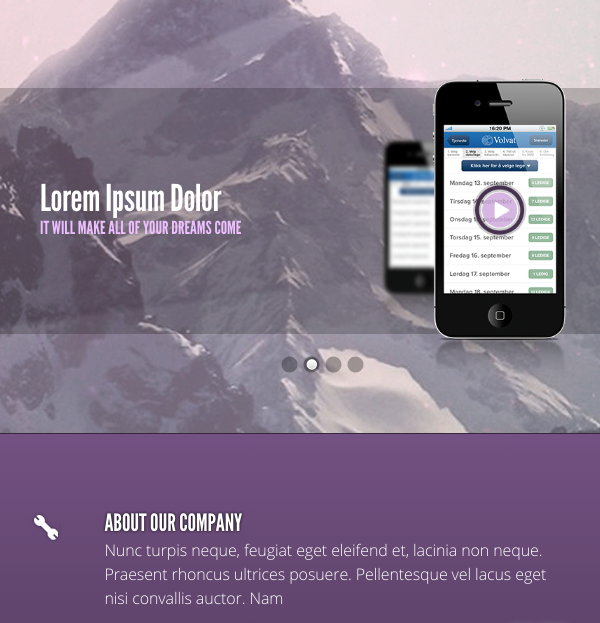
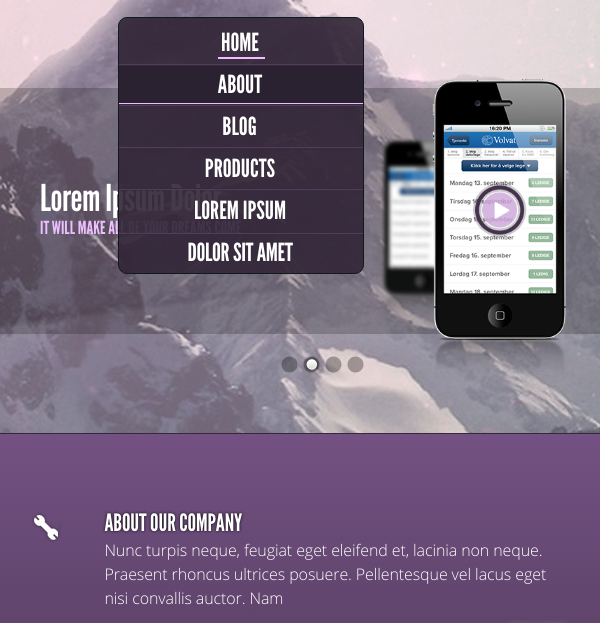
Before and after one commit to nightpost/ira-module-7-8, a plain HTML site: page index.html in a window 600 px wide. Shown: the part 117-740 px from the top of the page. Drawn offline with Linux system fonts and the light colour scheme.

Commit message:
fix medium menu

```diff
--- a/css/media-queries.css
+++ b/css/media-queries.css
@@ -286,6 +286,10 @@
         margin-top: 30px;
         margin-right: 5.3%;
     }
+
+    .menu--footer-m {
+        display: none;
+    }
     /* END footer */
 }
 
@@ -296,6 +300,7 @@
     }
 
     .mountain {
+        display: relative;
         height: 480px;
         background: url('../img/bg-mount.jpg') 50% 0 repeat;
     }
@@ -315,24 +320,85 @@
     }
 
     .menu {
-        display: none;
-        /*width: 243px;*/
-        /*float: none;*/
-        /*margin: 0 auto;*/
-        /*background-color: rgba(49, 37, 55, .9);*/
-        /*border: 1px solid #0f1a20;*/
-        /*border-radius: 9px;*/
+        position: absolute;
+
+        display: flex;
+        flex-flow: column wrap;
+
+        width: 244px;
+        height: 255px;
+        margin: 0 118px;
+        background-color: rgba(49, 37, 55, .9);
+        border: 1px solid #0f1a20;
+        border-radius: 9px;
+        text-align: center;
     }
 
     .menu__item {
-        padding: 5px auto;
-        float: none;
-        border-bottom: 1px solid #000;
+        width: 100%;
+        margin: 3px 0px -3px 0px;
+        padding: 7px 0px 5px 0px;
+        border-top: 1px solid #36283e;
+        border-bottom: 1px solid #523e5a;
     }
 
     .menu__item:first-child {
-        padding: 11px 0 4px 0;
-        border-bottom: 1px solid #000;
+        border-top: 1px solid transparent;
+    }
+
+    .menu__item:nth-child(2) {
+        padding: 5px 0 0 0;
+        margin: 3px 0 0 0;
+        background-color: #2b2231;
+    }
+
+    .menu__item:nth-child(3) {
+        margin: -2px 0 0 0;
+        padding: 5px 0 6px 0;
+    }
+
+    .menu__item:nth-child(4) {
+        margin: 1px 0 0 0;
+        padding: 5px 0 6px 0;
+    }
+
+    .menu__item:nth-child(5) {
+        margin: -2px 0 0 0;
+        padding: 8px 0 8px 0;
+    }
+
+    .menu__item:last-child {
+        margin: 0;
+        padding: 0;
+        border-bottom: 0;
+    }
+
+    .menu__link--active {
+        border-bottom: 2px solid #edbfff;
+        width: 45px;
+        margin: 0 auto;
+        padding: 0 2px 0 0;
+    }
+
+    .menu .menu__item:nth-child(2) > a {
+        padding: 0 5px 4px 3px;
+        border-bottom: 2px solid #edbfff;
+    }
+
+    .menu .menu__item:nth-child(3) > a {
+        padding: 3px 8px 0 5px;
+    }
+
+    .menu .menu__item:nth-child(4) > a {
+        padding: 0 2px 0 0;
+    }
+
+    .menu .menu__item:nth-child(5) > a {
+        padding: 0 2px 0 0;
+    }
+
+    .menu .menu__item:last-child > a {
+        padding: 4px 2px 0 0;
     }
 
     .slider__image {
@@ -588,5 +654,52 @@
         padding: 101px 0 0 171px;
         float: none;
     }
+
+    .menu--footer {
+        display: none;
+    }
+
+    .menu--footer-m {
+        width: 100%;
+        margin: 42px -17px 0 0;
+        float: right;
+        text-align: center;
+    }
+
+    .menu__item-m {
+        padding: 0px 15px 0 0;
+        float: left;
+    }
+
+    .menu__item-m a {
+        letter-spacing: 0.1px;
+        font-size: 20px;
+        text-shadow: #000 1px 1px 2px;
+    }
+
+    .menu__item-m:last-child {
+        padding: 0 0 0 4px;
+        letter-spacing: -.3px;
+    }
+
+    .menu__link-m {
+        display: block;
+        padding: 0 4px 0 5px;
+        color: #fff;
+        font-family: 'League Gothic Regular', Arial, sans-serif;
+        font-size: 25px;
+        line-height: 28px;
+        text-decoration: none;
+        text-shadow: rgba(43, 43, 43, .3) 0 0 1px;
+        text-transform: uppercase;
+    }
+
+    .menu__item-m:last-child .menu__link-m {
+        padding: 0;
+    }
+/*
+    .menu__link--active {
+        border-bottom: 2px solid #edbfff;
+    }*/
     /* END footer */
 }
--- a/css/style.css
+++ b/css/style.css
@@ -522,4 +522,8 @@ footer {
 .footer__text--bold {
     font-family: 'OpenSans Extra-bold', Arial, sans-serif;
 }
+
+.menu--footer-m {
+    display: none;
+}
 /* END footer */
--- a/index.html
+++ b/index.html
@@ -181,7 +181,17 @@
                 <li class="menu__item"><a class="menu__link menu__link--footer" href="#">blog</a></li>
                 <li class="menu__item"><a class="menu__link menu__link--footer" href="#">products</a></li>
                 <li class="menu__item"><a class="menu__link menu__link--footer" href="#">lorem ipsum</a></li>
-                <li class="menu__item"><a class="menu__link menu__link--footer" href="#">dolor sit amet</a></li>
+                <li class="menu__item"><a class="menu__link menu__link--footer" href="#">dolor sit amet</a>
+                </li>
+            </ul>
+            <ul class="menu--footer-m clearfix">
+                <li class="menu__item-m"><a class="menu__link-m" href="#">home</a></li>
+                <li class="menu__item-m"><a class="menu__link-m" href="#">about</a></li>
+                <li class="menu__item-m"><a class="menu__link-m" href="#">blog</a></li>
+                <li class="menu__item-m"><a class="menu__link-m" href="#">products</a></li>
+                <li class="menu__item-m"><a class="menu__link-m" href="#">lorem ipsum</a></li>
+                <li class="menu__item-m"><a class="menu__link-m" href="#">dolor sit amet</a>
+                </li>
             </ul>
             <div class="footer__info">
                 <span class="footer__text">Designed by</span>
```
